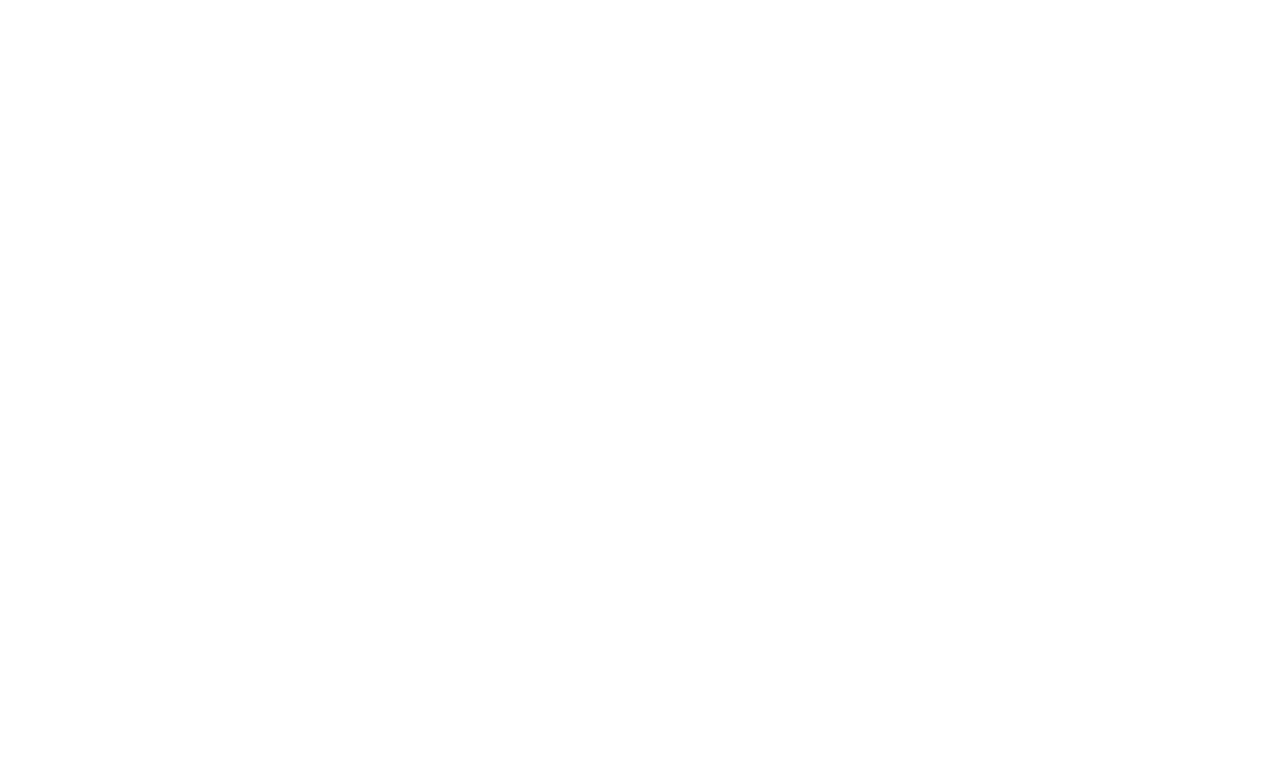
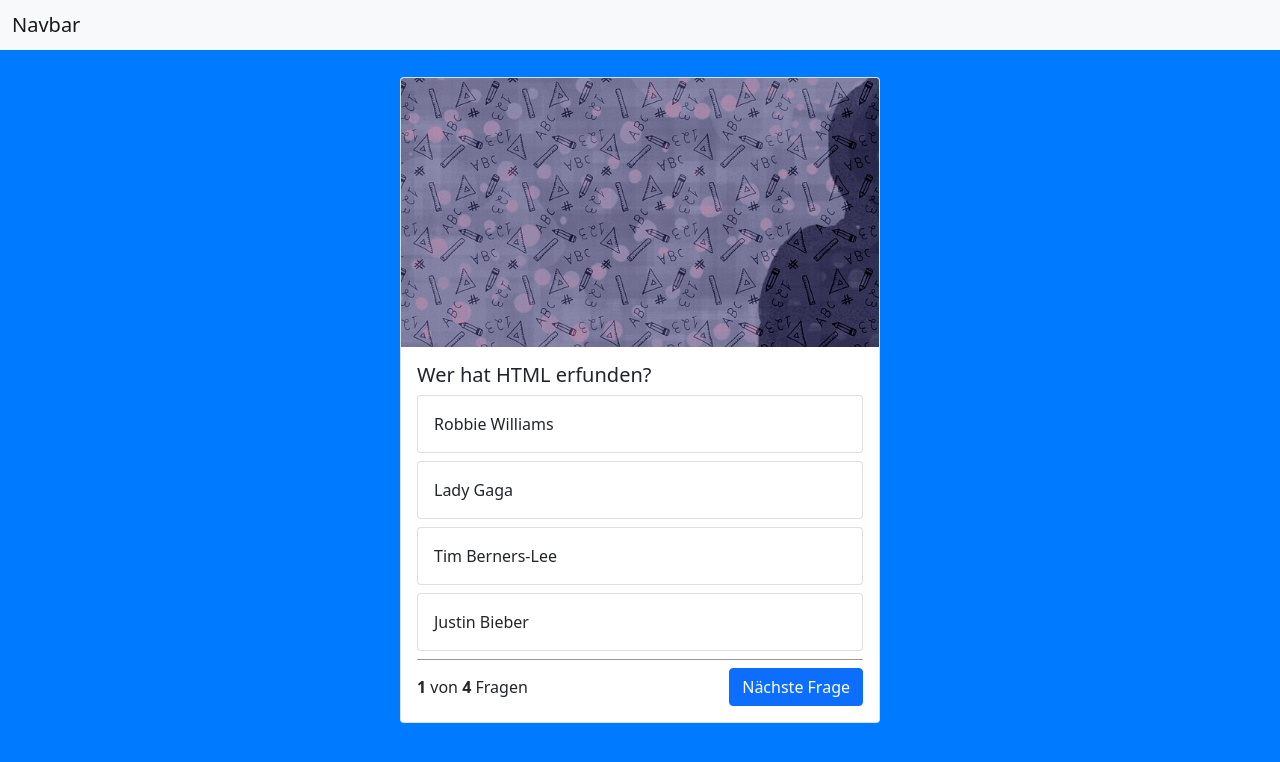
Before and after one commit to k-webdev/Quiz-App, a website with bundled scripts: page index.html in a window 1280 px wide. Built offline with nearby package versions, Linux system fonts and the light colour scheme.

Commit message:
addet scripts, css and imges

```diff
--- a/index.html
+++ b/index.html
@@ -1,5 +1,6 @@
 <!DOCTYPE html>
 <html lang="en">
+
 <head>
     <meta charset="UTF-8">
     <meta http-equiv="X-UA-Compatible" content="IE=edge">
@@ -8,10 +9,63 @@
     <link rel="stylesheet" href="./node_modules/bootstrap/dist/css/bootstrap.min.css">
     <link rel="stylesheet" href="./styles.css">
     <script src="./script.js"></script>
+
+    <!-- CSS only -->
+    <link href="https://cdn.jsdelivr.net/npm/bootstrap@5.1.3/dist/css/bootstrap.min.css" rel="stylesheet"
+        integrity="sha384-1BmE4kWBq78iYhFldvKuhfTAU6auU8tT94WrHftjDbrCEXSU1oBoqyl2QvZ6jIW3" crossorigin="anonymous">
+    <!-- JavaScript Bundle with Popper -->
+    <script src="https://cdn.jsdelivr.net/npm/bootstrap@5.1.3/dist/js/bootstrap.bundle.min.js"
+        integrity="sha384-ka7Sk0Gln4gmtz2MlQnikT1wXgYsOg+OMhuP+IlRH9sENBO0LRn5q+8nbTov4+1p"
+        crossorigin="anonymous"></script>
 </head>
-<body>
 
+<body onload="init()">
 
+    <nav class="navbar navbar-light bg-light">
+        <div class="container-fluid">
+            <span class="navbar-brand mb-0 h1">Navbar</span>
+        </div>
+    </nav>
+    <div class="cardContainer">
+        <div class="card quizz-card">
+            <img src="./img/pencil.jpg" class="card-img-top">
+            <div class="card-body">
+                <h5 class="card-title" id="question">Frage</h5>
+
+                <div class="card background-hover mb-2" onclick="answer('answer_1')">
+                    <div class="card-body" id="answer_1">
+                        Antwort
+                    </div>
+                </div>
+                <div class="card background-hover mb-2" onclick="answer('answer_2')">
+                    <div class="card-body" id="answer_2">
+                        Antwort
+                    </div>
+                </div>
+                <div class="card background-hover mb-2" onclick="answer('answer_3')">
+                    <div class="card-body" id="answer_3">
+                        Antwort
+                    </div>
+                </div>
+                <div class="card background-hover mb-2" onclick="answer('answer_4')">
+                    <div class="card-body" id="answer_4">
+                        Antwort
+                    </div>
+                </div>
+
+                <div class="question-footer">
+                    <span>
+                        <b>1</b> von <b id="questionQuantity">5</b> Fragen
+                    </span>
+
+                    <button type="button" class="btn btn-primary">Nächste Frage</button>
+                </div>
+
+            </div>
+        </div>
+
+    </div>
 
 </body>
+
 </html>
--- a/script.js
+++ b/script.js
@@ -0,0 +1,66 @@
+/* const { Alert } = require("bootstrap"); */
+
+let questions = [
+    {
+        'question': 'Wer hat HTML erfunden?',
+        'answer_1': 'Robbie Williams',
+        'answer_2': 'Lady Gaga',
+        'answer_3': 'Tim Berners-Lee',
+        'answer_4': 'Justin Bieber',
+        'right_answer': 3
+    },
+    {
+        'question': 'Wer lernt Front-End Entwicklung?',
+        'answer_1': 'Sven',
+        'answer_2': 'Dina',
+        'answer_3': 'Andreas',
+        'answer_4': 'Dennis',
+        'right_answer': 4
+    },
+    {
+        'question': 'Wer ist der Fette Kater?',
+        'answer_1': 'Spike',
+        'answer_2': 'Zehn-oh',
+        'answer_3': 'Groot',
+        'answer_4': 'Sami',
+        'right_answer': 2
+    },
+    {
+        'question': 'Wer ist der dumme Kater?',
+        'answer_1': 'Groot',
+        'answer_2': 'Zehn-oh',
+        'answer_3': 'Spike',
+        'answer_4': 'Sami',
+        'right_answer': 1
+    }
+];
+
+let currentQuestion = 0;
+
+ function init(){
+    questionQuantitys();
+    showQuestion();
+ }
+
+ function questionQuantitys(){
+    document.getElementById('questionQuantity').innerHTML = questions.length;
+ }
+
+ function showQuestion(){
+    let question = questions[currentQuestion];
+    document.getElementById('question').innerHTML = question['question'];
+    document.getElementById('answer_1').innerHTML = question['answer_1'];
+    document.getElementById('answer_2').innerHTML = question['answer_2'];
+    document.getElementById('answer_3').innerHTML = question['answer_3'];
+    document.getElementById('answer_4').innerHTML = question['answer_4'];
+ }
+
+ function answer(selection){
+    let question = questions[currentQuestion];
+    let selectedQuestionNumber = selection.slice(-1);
+    if(selectedQuestionNumber == question['right_answer']){
+        console.log('Die richtige Antwort ist', question[selection]);
+    }else{
+        console.log('Das war die falsche antwort!');
+    }
+ }
--- a/styles.css
+++ b/styles.css
@@ -0,0 +1,29 @@
+body{
+    background-color: #007AFF !important;
+    min-height: 100vh;
+}
+
+.cardContainer{
+    display: flex;
+    justify-content: center;
+    align-items: center;
+    width: 100%;
+    min-height: calc(100vh - 100px);
+}
+
+.question-footer{
+    display: flex;
+    justify-content: space-between;
+    border-top: 1px solid rgba(0, 0, 0, 0.4);
+    padding-top: 8px;
+    align-items: center;
+}
+
+.quizz-card{
+    width: 30rem;
+}
+
+.background-hover:hover{
+    background-color: rgba(0, 0, 0, 0.05);
+    cursor: pointer;
+}
```
Also changed, not shown: img/pencil.jpg (added).
